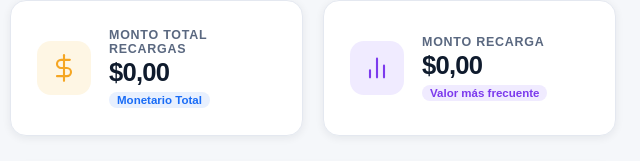
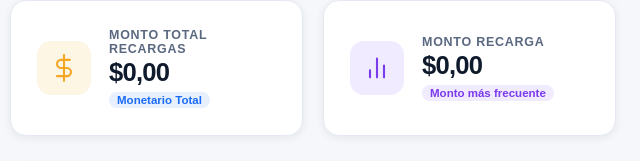
Before and after one commit to Patamant/Dashboard_Guayaca, a plain HTML site: page index.html in a window 1280 px wide. Shown: the part 242-403 px from the top of the page, 640-1280 px from the left. Drawn offline with nearby package versions, Linux system fonts and the light colour scheme; no server answers.

Commit message:
Change badge text from 'Valor más frecuente' to 'Monto más frecuente'

```diff
--- a/index.html
+++ b/index.html
@@ -411,7 +411,7 @@ body {
       <div class="kpi-info">
         <div class="kpi-label">Monto Recarga</div>
         <div class="kpi-value money" id="kpiModa">—</div>
-        <span class="kpi-badge" id="kpiModaBadge" style="background:#f0ebff;color:#7c3aed;">Valor más frecuente</span>
+        <span class="kpi-badge" id="kpiModaBadge" style="background:#f0ebff;color:#7c3aed;">Monto más frecuente</span>
       </div>
     </div>
 
```
